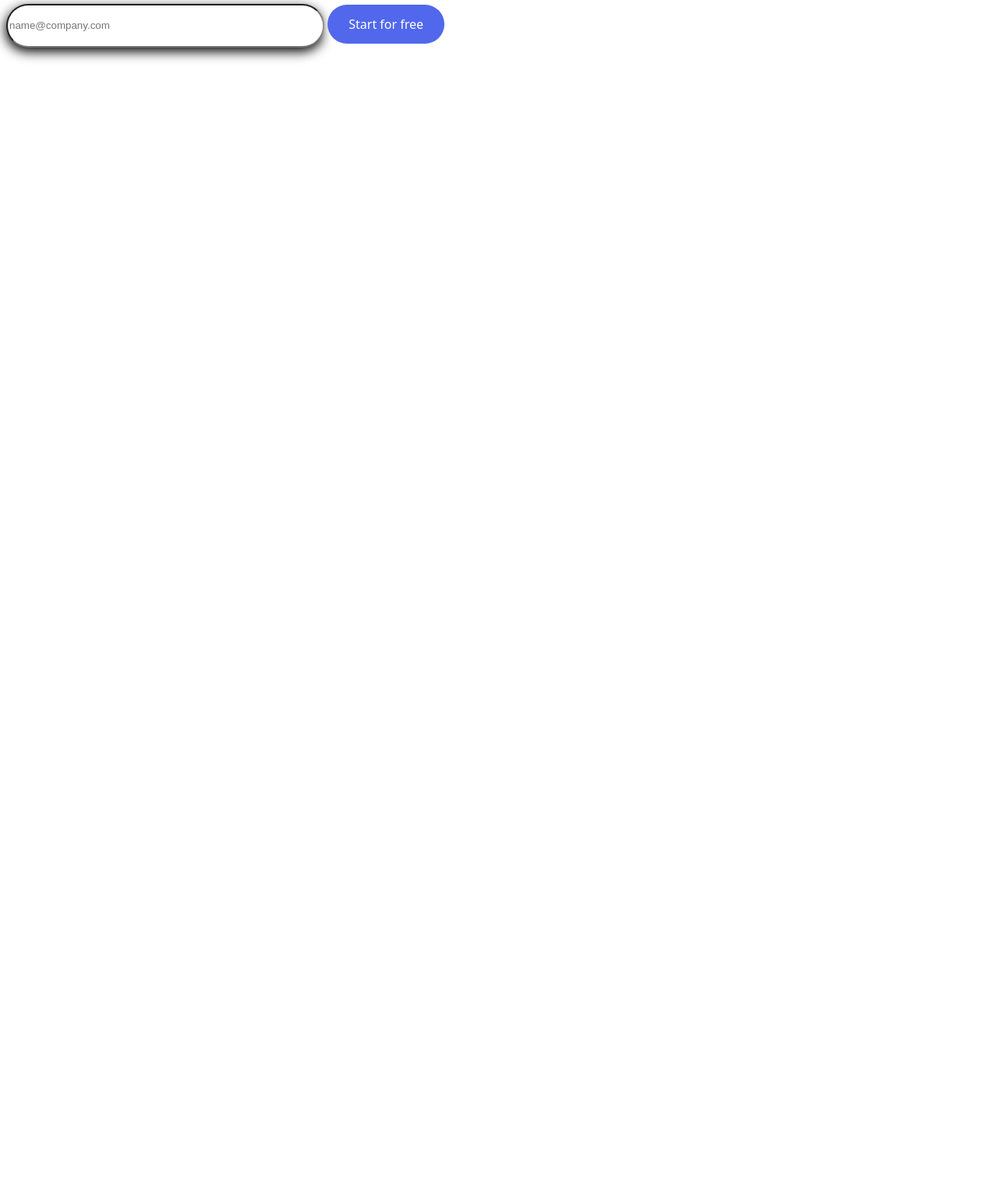
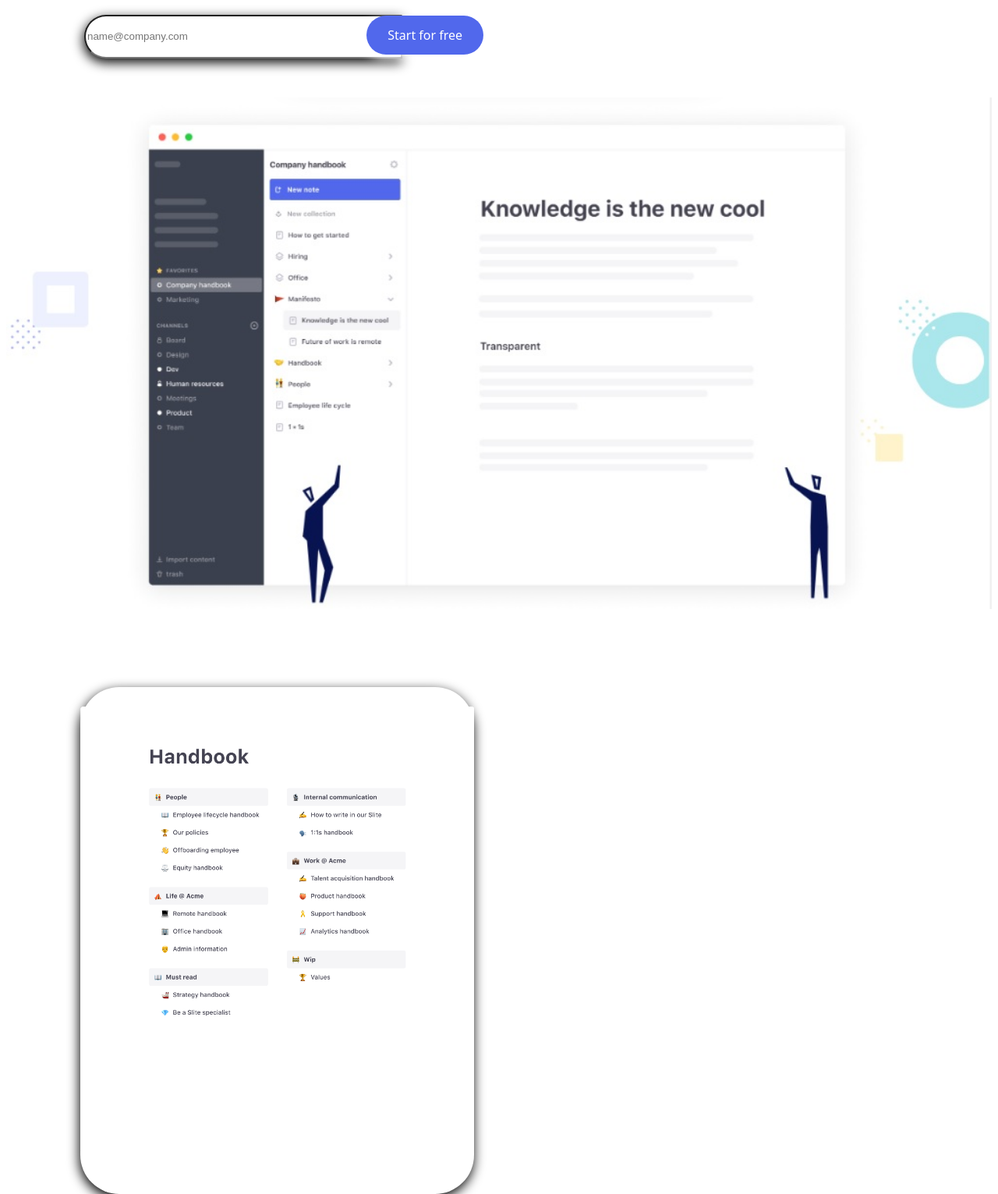
Before and after one commit to StephaneM31/Slite.com, a plain HTML site: page index.html in a window 1280 px wide. Shown: the part 392-1923 px from the top of the page at 78% size. Before the commit the page ends 800 px from the top, so only its background shows below. Drawn offline with Linux system fonts and the light colour scheme.

Commit message:
SM/fin journée

```diff
--- a/css/style.css
+++ b/css/style.css
@@ -7,13 +7,12 @@ body {
 .menu {
     display: inline-block;
     float: right;
-    margin-right: 5%;
+    margin: 3% 10% 0 10%;
 }
 
 .elem_menu {
     display: inline-block;
     width: 100px;
-    margin-top: 1%;
     background-color: white;
 	text-align: center;
     color: #92929C;
@@ -21,7 +20,7 @@ body {
 
 .logo {
     float: left;
-    margin-left: 3%;
+    margin: 3% 0 0 10%;
 }
 
 .txt1 {
@@ -53,19 +52,46 @@ body {
 
 .champmail {
     display: inline-block;
-    border-radius: 50px;
+    border-radius: 50px 0 0 50px;
     line-height: 50px;
     width: 400px;
     box-shadow: -1px 5px 15px;
+    margin: 0 -5% 5% 10%;
 }
 
 .btncontact {
     display: inline-block;
-    border-radius:50px;
+    border-radius: 50px;
     line-height: 50px;
-    width:150px;
-    text-align:center;
+    width: 150px;
+    text-align: center;
     background: #5168EC;
     color:white;
+    margin: 0 0 5% 0;
     box-shadow: -1px 5px 15px;
 }
+
+.btncontact:hover {
+    background: rgb(139, 154, 241);
+}
+
+.img1 {
+    width: 100%;
+}
+
+.wiki {
+    display: inline-block;
+    position: inline;
+    float: left;
+    width: 40%;
+    height: 40%;
+    margin: 7.5% 15% auto 7.5%;
+    box-shadow: -1px 5px 15px;
+    border-radius: 50px 50px 50px 50px;
+}
+
+.imgwiki {
+    max-width: 100%;
+    max-height: 100%;
+    padding: 5% 5% 10% 0;
+}
--- a/index.html
+++ b/index.html
@@ -5,6 +5,8 @@
   <meta charset="utf-8">
   <title>One Combined Workspace. All Your Team Documentation.</title>
   <link rel="stylesheet" href="css/style.css">
+  <STYLE>A {text-decoration: none;} </STYLE>
+
 
 </head>
 
@@ -26,9 +28,13 @@
     <span class="txt2">Slite is a simple tool that helps your whole company get organized and aligned.</span><br>
 
     <div class="startforfree">
-      <input class="champmail" type="text" name="champ_mail" required placeholder=name@company.com>
-      <bouton class="btncontact">Start for free</bouton>
+      <input class="champmail" type="text" name="champ_mail" placeholder=name@company.com>
+      <a href="https://slite.com/organization/create" class="btncontact">Start for free</a>
     </div>
+
+    <img src="img/knowledge.jpg" class=img1>
+
+    <div class="wiki"><img src="img/wiki.png" class="imgwiki"></div>
 
 
 </body>
```
Also changed, not shown: img/knowledge.jpg (added), img/slite.jpg, img/wiki.png (added).
